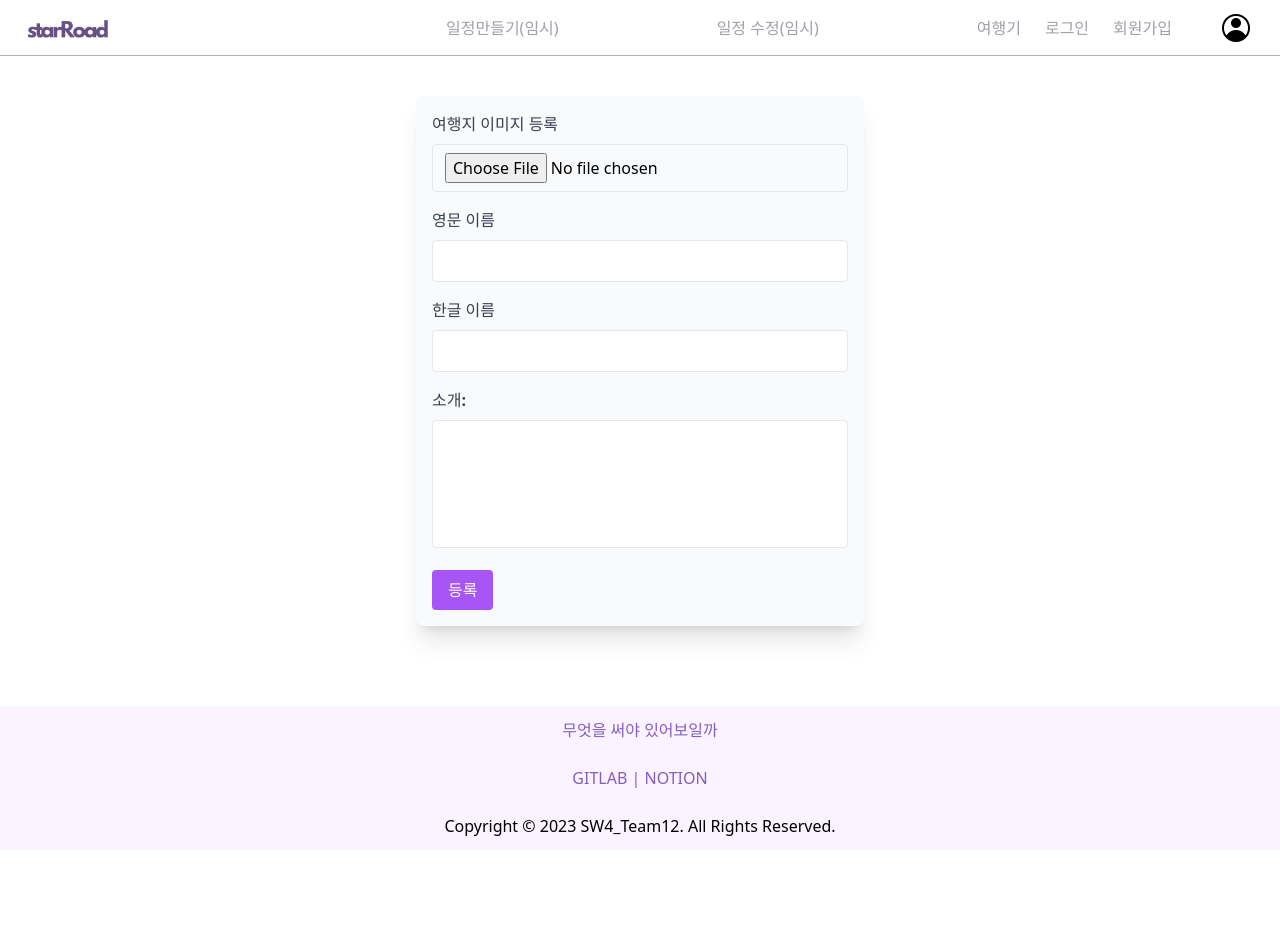
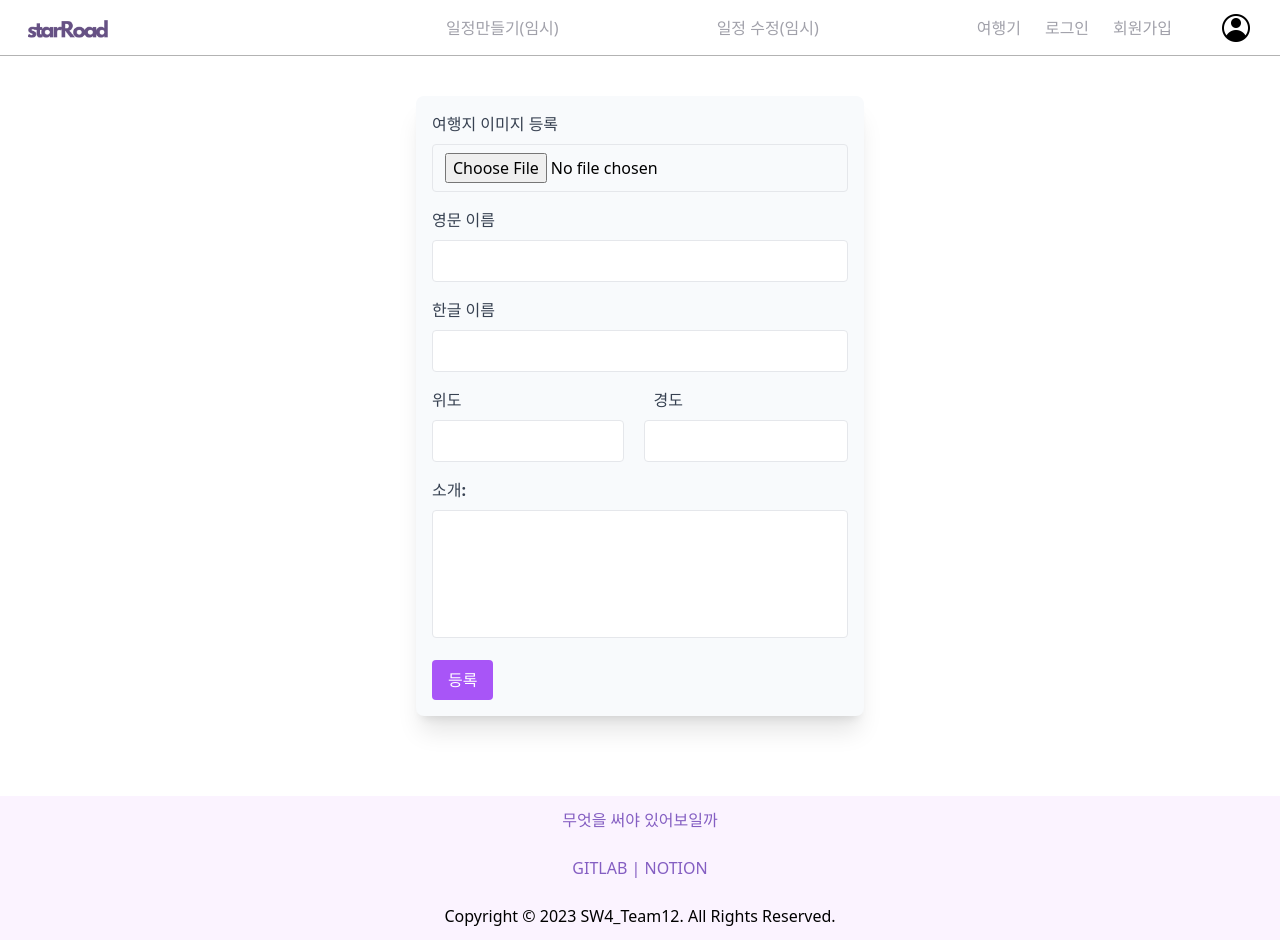
Before and after one commit to kimcodud/elice-gitlab-mirroring, a React (Vite) app: page /admin in a window 1280 px wide. Before the commit the page ends 850 px from the top, so only its background shows below. Built offline with nearby package versions, Linux system fonts and the light colour scheme.

Commit message:
feat: 여행지 추가 param 위도, 경도 추가

```diff
--- a/src/components/AdminPage/AdminPage.jsx
+++ b/src/components/AdminPage/AdminPage.jsx
@@ -5,6 +5,8 @@ const AdminPageComponent = () => {
   const [image, setImage] = useState(null);
   const [name_en, setNameEn] = useState("");
   const [name_ko, setNameKo] = useState("");
+  const [latitude, setLatitude] = useState("");
+  const [longitude, setLongitude] = useState("");
   const [introduction, setIntroduction] = useState("");
 
   const handleImageChange = (e) => {
@@ -18,6 +20,12 @@ const AdminPageComponent = () => {
 
   const handleNameKoChange = (e) => {
     setNameKo(e.target.value);
+  };
+  const handleLatitudeChange = (e) => {
+    setLatitude(e.target.value);
+  };
+  const handleLongitudeChange = (e) => {
+    setLongitude(e.target.value);
   };
 
   const handleIntroductionChange = (e) => {
@@ -43,6 +51,8 @@ const AdminPageComponent = () => {
         name_en: name_en,
         name_ko: name_ko,
         introduction: introduction,
+        latitude: latitude,
+        longitude: longitude,
       };
       // formData.append("body", body);
       for (const key in body) {
@@ -103,6 +113,39 @@ const AdminPageComponent = () => {
         />
       </div>
       <div className="mb-4">
+        <span className="flex">
+          <label
+            htmlFor="nameKo"
+            className="block text-gray-700 font-bold mb-2 mr-48"
+          >
+            위도
+          </label>
+          <label
+            htmlFor="nameKo"
+            className="block text-gray-700 font-bold mb-2"
+          >
+            경도
+          </label>
+        </span>
+        <span style={{ display: "flex" }}>
+          <input
+            type="text"
+            id="nameKo"
+            value={latitude}
+            onChange={handleLatitudeChange}
+            className="border rounded px-3 py-2 w-48 mr-5  focus:outline-none focus:ring-2 focus:ring-purple-500"
+          />
+
+          <input
+            type="text"
+            id="nameKo"
+            value={longitude}
+            onChange={handleLongitudeChange}
+            className="border rounded px-3 w-full py-2 focus:outline-none focus:ring-2 focus:ring-purple-500"
+          />
+        </span>
+      </div>
+      <div className="mb-4">
         <label
           htmlFor="introduction"
           className="block text-gray-700 font-bold mb-2"
--- a/src/components/MainPage/MainPage.jsx
+++ b/src/components/MainPage/MainPage.jsx
@@ -49,17 +49,18 @@ const MainPageComponent = () => {
     openModal({
       modalType: "info",
       style: {
-        /*자유롭게 꾸며보세요!*/ backgroundColor: "rgb(249, 250, 251)",
-        width: "60%",
-        height: "85%",
+        backgroundColor: "white",
+        width: "50rem",
+        height: "20rem",
         top: "50%",
         left: "50%",
         transform: "translate(-50%, -50%)",
+        borderRadius: "10px",
       },
       title: (
-        <div className="text-center font-bold text-4xl">회원정보 수정</div>
+        <div className="text-center font-bold text-4xl">{item.name_ko}</div>
       ),
-      content: <div>{JSON.stringify(item)}</div>,
+      content: <div>{JSON.stringify(item.introduction)}</div>,
     });
   };
 
@@ -72,14 +73,14 @@ const MainPageComponent = () => {
       <div>
         <div>
           <div
-            className="absolute bottom-5 top-14 "
+            className="absolute bottom-5 top-14"
             style={{
               // fontWeight: "bold",
               fontSize: "3rem",
               marginBottom: "1rem",
               backgroundColor: "rgba( 255, 255, 255, 0.5 )",
               width: "35%",
-              height: "92vh",
+              height: "94vh",
             }}
           >
             <div
@@ -171,30 +172,19 @@ const MainPageComponent = () => {
           {destination.map((item, idx) => (
             <div className="w-auto my-8" key={idx}>
               <div
-                className="relative"
-                style={{
-                  border: "1px solid rgb(120,120,120)",
-                }}
+                className="relative border border-gray-300"
+                style={{ paddingBottom: "100%" }}
               >
-                <div className="" style={{ paddingBottom: "50%" }}>
-                  <button
-                    onClick={() => {
-                      openInfoModal(item);
-                    }}
-                  >
+                <div className="absolute inset-0">
+                  <button onClick={() => openInfoModal(item)}>
                     <img
                       src={item.image}
                       className="object-cover w-full h-full"
                       alt={item.name_en}
                     />
-                    {/* <img
-                      src="http://localhost:3000/static/compressed/c9c6801f-90a1-479b-b5ba-845e17b638cd-busan.jpg"
-                      className="object-cover w-full h-full"
-                      alt={item.name_en}
-                    /> */}
                   </button>
                 </div>
-                <div className="absolute bottom-0 left-0 p-4 w-full h-30percent bg-white bg-opacity-90 flex flex-col justify-center">
+                <div className="absolute bottom-0 left-0 p-4 w-full bg-white bg-opacity-90 flex flex-col justify-center">
                   <h2 className="text-xl font-bold text-gray-800">
                     {item.name_en}
                   </h2>
```
